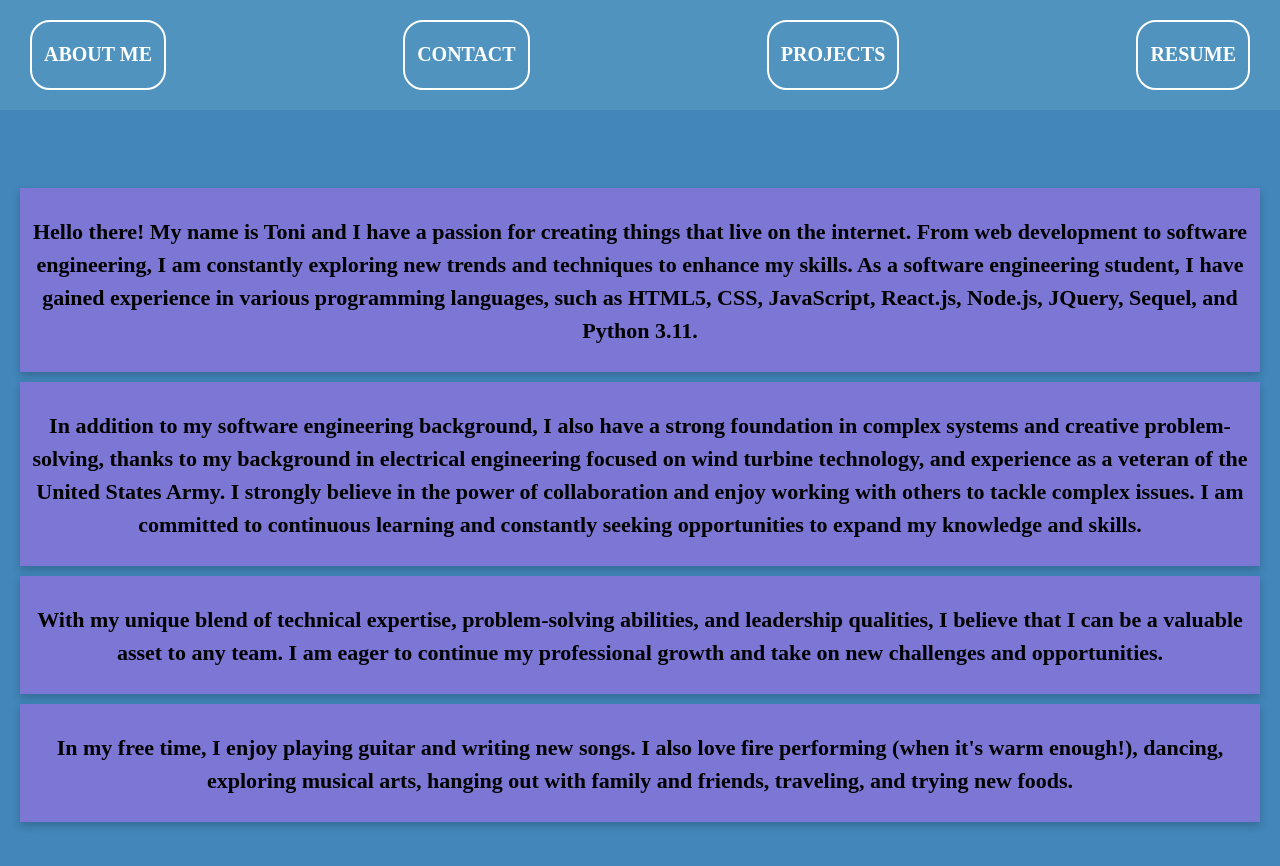
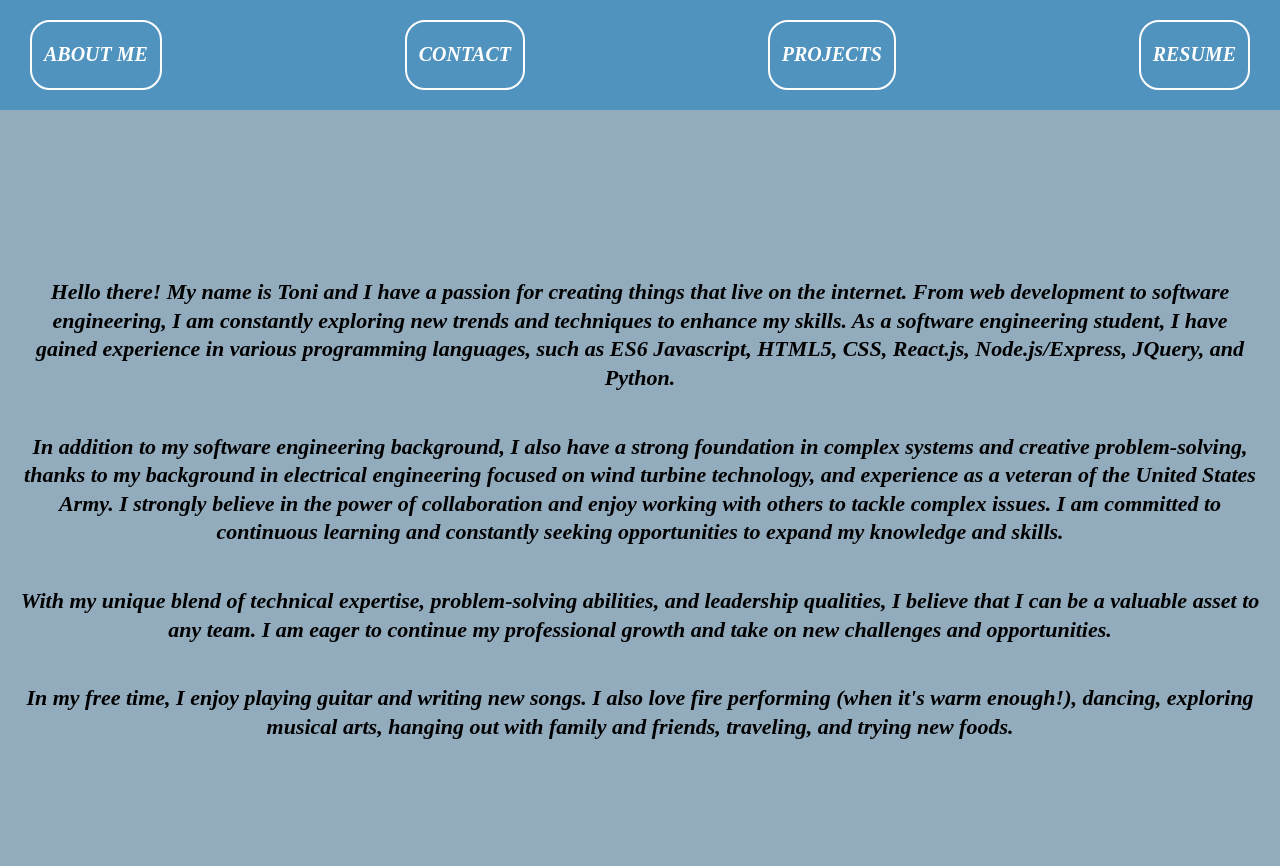
Before and after one commit to windtronic/react_portfolio, a React (Create React App) app in the folder react_portfolio/: page /About in a window 1280 px wide. Shown: the top 866 px of the page. Built offline with nearby package versions, Linux system fonts and the light colour scheme.

Commit message:
About me page fixed better

```diff
--- a/react_portfolio/src/App.css
+++ b/react_portfolio/src/App.css
@@ -1,6 +1,6 @@
 .App {
-  background-color: #4286ba;
-  font-style: bold;
+  background-color: #92abbd;
+  font-style: italic;
   text-align: center;
   font-family: "Boogaloo";
 }
@@ -45,22 +45,11 @@
   height: 100vh;
 }
 
-.card {
-  background-color: #7c77d4;
-  border-radius: 0px;
-  box-shadow: 0 4px 8px rgba(0, 0, 0, 0.2);
-  padding: 5px;
-  margin-bottom: 10px;
-  margin-left: 20px;
-  margin-right: 20px;
-}
-
-
 
 .about-page h3 {
   font-size: 22px;
-  line-height: 1.5;
-  margin-bottom: 20px;
+  line-height: 1.3;
+  margin: 20px;
 }
 
 
--- a/react_portfolio/src/components/About.jsx
+++ b/react_portfolio/src/components/About.jsx
@@ -6,18 +6,18 @@ export default function About() {
       <div className="page-heading">
 
       </div>
-      <div className="card">
+
         <h3>
           Hello there! My name is Toni and I have a passion for creating things
           that live on the internet. From web development to software
           engineering, I am constantly exploring new trends and techniques to
           enhance my skills. As a software engineering student, I have gained
-          experience in various programming languages, such as HTML5, CSS,
-          JavaScript, React.js, Node.js, JQuery, Sequel, and Python 3.11.
+          experience in various programming languages, such as ES6 Javascript,
+           HTML5, CSS, React.js, Node.js/Express, JQuery, and Python.
         </h3>
-      </div>
 
-      <div className="card">
+
+
         <h3>
           In addition to my software engineering background, I also have a
           strong foundation in complex systems and creative problem-solving,
@@ -28,18 +28,18 @@ export default function About() {
           continuous learning and constantly seeking opportunities to expand my
           knowledge and skills.
         </h3>
-      </div>
 
-      <div className="card">
+
+
         <h3>
           With my unique blend of technical expertise, problem-solving
           abilities, and leadership qualities, I believe that I can be a
           valuable asset to any team. I am eager to continue my professional
           growth and take on new challenges and opportunities.
         </h3>
-      </div>
 
-      <div className="card">
+
+
         <h3>
           In my free time, I enjoy playing guitar and writing new songs. I also
           love fire performing (when it's warm enough!), dancing, exploring
@@ -47,6 +47,6 @@ export default function About() {
           trying new foods.
         </h3>
       </div>
-    </div>
+
   );
 }
```
